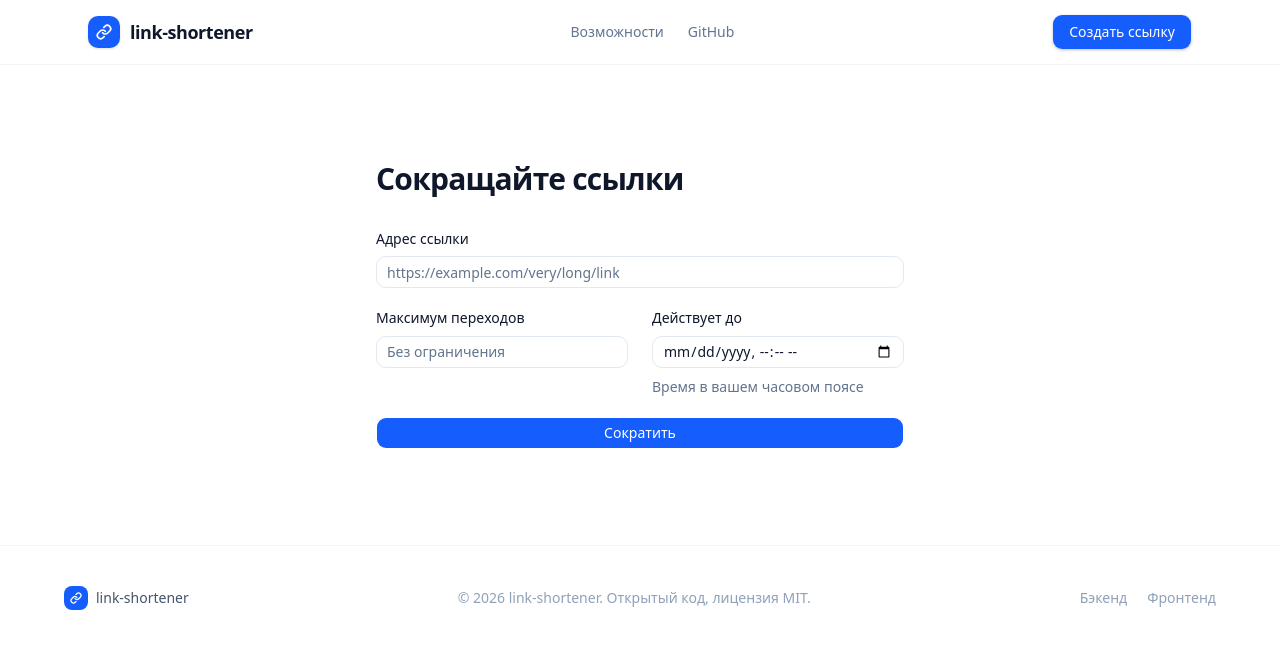
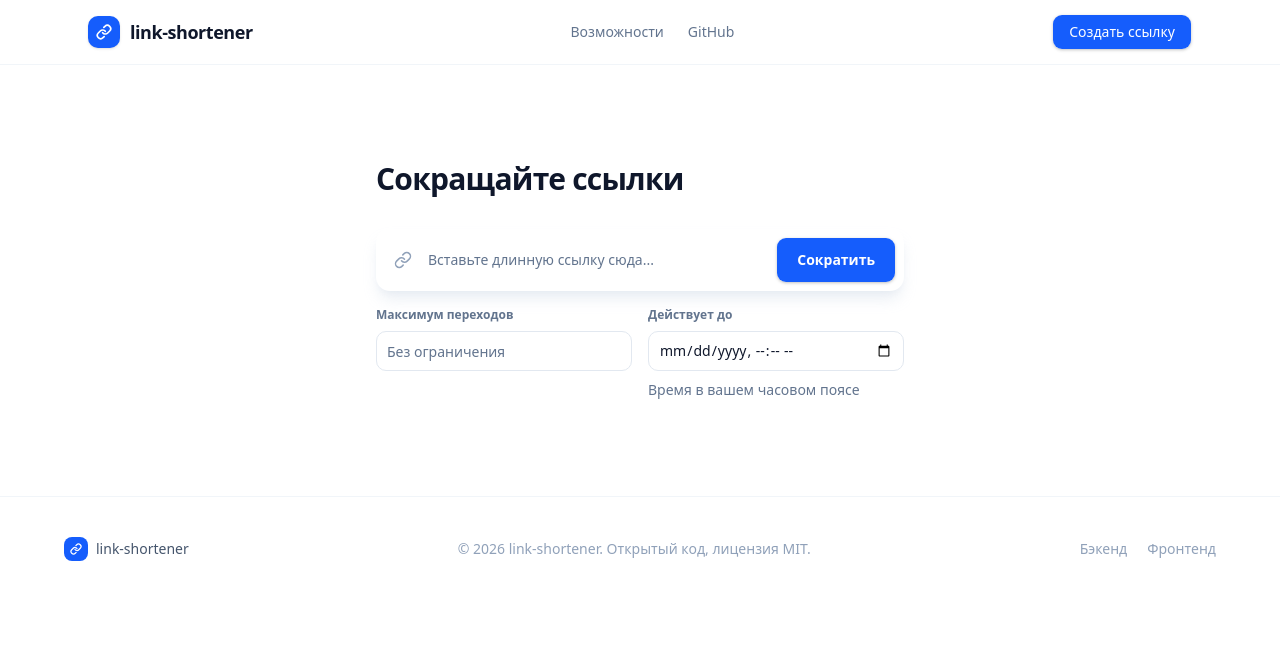
Before and after one commit to emilburganov/link-shortener-web, a React (Vite) app: page / in a window 1280 px wide. Shown: the top 648 px of the page. Built offline with nearby package versions, Linux system fonts and the light colour scheme.

Commit message:
feat: restyle create link form and result card

```diff
--- a/package.json
+++ b/package.json
@@ -17,6 +17,7 @@
     "prepare": "husky"
   },
   "dependencies": {
+    "@fontsource-variable/jetbrains-mono": "^5.3.0",
     "@fontsource-variable/manrope": "^5.3.0",
     "@hookform/resolvers": "^5.9.2",
     "@tailwindcss/vite": "^4.3.3",
--- a/src/features/create-link/CreateLinkForm.tsx
+++ b/src/features/create-link/CreateLinkForm.tsx
@@ -1,10 +1,11 @@
 import { zodResolver } from '@hookform/resolvers/zod'
+import { LinkIcon } from 'lucide-react'
 import { useForm } from 'react-hook-form'
 
 import { useCreateLink } from '@/api/links'
 import { Alert, AlertDescription } from '@/components/ui/alert'
 import { Button } from '@/components/ui/button'
-import { Field, FieldDescription, FieldError, FieldGroup, FieldLabel } from '@/components/ui/field'
+import { Field, FieldDescription, FieldError, FieldLabel } from '@/components/ui/field'
 import { Input } from '@/components/ui/input'
 import { createLinkErrorMessage } from '@/features/create-link/errors'
 import {
@@ -13,6 +14,7 @@ import {
   type CreateLinkFormValues,
 } from '@/features/create-link/schema'
 import { ShortLinkResult } from '@/features/create-link/ShortLinkResult'
+import { cn } from '@/lib/utils'
 
 export function CreateLinkForm() {
   const createLink = useCreateLink()
@@ -27,56 +29,77 @@ export function CreateLinkForm() {
   })
 
   return (
-    <div className="flex flex-col gap-6">
+    <div className="flex flex-col gap-6 text-left">
       <form
         noValidate
+        className="flex flex-col gap-4"
         onSubmit={handleSubmit((values) => createLink.mutate(toCreateLinkRequest(values)))}
       >
-        <FieldGroup>
         <Field data-invalid={!!errors.url}>
-            <FieldLabel htmlFor="url">Адрес ссылки</FieldLabel>
+          <div
+            className={cn(
+              'flex items-center rounded-xl border-2 bg-white shadow-lg shadow-slate-200/80 transition-colors',
+              errors.url ? 'border-red-400' : 'border-transparent focus-within:border-blue-500',
+            )}
+          >
+            <LinkIcon className="ml-4 size-[18px] shrink-0 text-slate-400" strokeWidth={2} />
+
+            <FieldLabel htmlFor="url" className="sr-only">
+              Адрес ссылки
+            </FieldLabel>
             <Input
               id="url"
               type="url"
-              placeholder="https://example.com/very/long/link"
+              placeholder="Вставьте длинную ссылку сюда..."
               autoComplete="off"
               aria-invalid={!!errors.url}
+              className="h-auto flex-1 border-0 bg-transparent px-4 py-4 text-base shadow-none focus-visible:ring-0 dark:bg-transparent"
               {...register('url')}
             />
-            <FieldError errors={[errors.url]} />
+
+            <Button
+              type="submit"
+              disabled={createLink.isPending}
+              className="m-1.5 h-auto shrink-0 rounded-lg px-5 py-3 text-sm font-semibold shadow-sm"
+            >
+              {createLink.isPending ? 'Создаю...' : 'Сократить'}
+            </Button>
+          </div>
+          <FieldError errors={[errors.url]} className="pl-1" />
         </Field>
 
-          <div className="grid gap-6 sm:grid-cols-2">
+        <div className="grid gap-4 sm:grid-cols-2">
           <Field data-invalid={!!errors.maxClicks}>
-              <FieldLabel htmlFor="maxClicks">Максимум переходов</FieldLabel>
+            <FieldLabel htmlFor="maxClicks" className="text-xs font-semibold text-slate-500">
+              Максимум переходов
+            </FieldLabel>
             <Input
               id="maxClicks"
               inputMode="numeric"
               placeholder="Без ограничения"
               autoComplete="off"
               aria-invalid={!!errors.maxClicks}
+              className="h-10 rounded-lg bg-white"
               {...register('maxClicks')}
             />
             <FieldError errors={[errors.maxClicks]} />
           </Field>
 
           <Field data-invalid={!!errors.expiresAt}>
-              <FieldLabel htmlFor="expiresAt">Действует до</FieldLabel>
+            <FieldLabel htmlFor="expiresAt" className="text-xs font-semibold text-slate-500">
+              Действует до
+            </FieldLabel>
             <Input
               id="expiresAt"
               type="datetime-local"
               aria-invalid={!!errors.expiresAt}
+              className="h-10 rounded-lg bg-white"
               {...register('expiresAt')}
             />
             <FieldDescription>Время в вашем часовом поясе</FieldDescription>
             <FieldError errors={[errors.expiresAt]} />
           </Field>
         </div>
-
-          <Button type="submit" disabled={createLink.isPending}>
-            {createLink.isPending ? 'Создаю...' : 'Сократить'}
-          </Button>
-        </FieldGroup>
       </form>
 
       {createLink.isError && (
--- a/src/features/create-link/ShortLinkResult.tsx
+++ b/src/features/create-link/ShortLinkResult.tsx
@@ -1,7 +1,8 @@
-import { CheckIcon, CopyIcon } from 'lucide-react'
+import { CheckIcon, CopyIcon, LinkIcon } from 'lucide-react'
 
 import { Button } from '@/components/ui/button'
 import { useCopyToClipboard } from '@/hooks/use-copy-to-clipboard'
+import { cn } from '@/lib/utils'
 
 type ShortLinkResultProps = {
   shortUrl: string
@@ -11,20 +12,35 @@ export function ShortLinkResult({ shortUrl }: ShortLinkResultProps) {
   const { copied, copy } = useCopyToClipboard()
 
   return (
-    <div className="flex items-center justify-between gap-3 rounded-lg border p-4">
+    <div className="rounded-2xl border border-slate-200 bg-white p-6 text-left shadow-sm animate-in fade-in zoom-in-95 duration-300 motion-reduce:animate-none">
+      <p className="mb-3 text-xs font-semibold tracking-wide text-slate-400 uppercase">
+        Ваша короткая ссылка
+      </p>
+
+      <div className="flex items-center gap-3 rounded-xl border border-slate-200 bg-slate-50 px-4 py-3.5">
+        <LinkIcon className="size-4 shrink-0 text-blue-500" strokeWidth={2} />
+
         <a
           href={shortUrl}
           target="_blank"
           rel="noreferrer"
-        className="min-w-0 break-all font-medium underline-offset-4 hover:underline"
+          className="min-w-0 flex-1 font-mono text-base font-semibold break-all text-blue-700 hover:text-blue-900 hover:underline"
         >
           {shortUrl}
         </a>
 
-      <Button type="button" variant="outline" size="sm" onClick={() => copy(shortUrl)}>
+        <Button
+          type="button"
+          onClick={() => copy(shortUrl)}
+          className={cn(
+            'h-auto shrink-0 rounded-lg px-4 py-2 text-sm font-semibold transition-all duration-200',
+            copied && 'bg-emerald-100 text-emerald-700 hover:bg-emerald-100',
+          )}
+        >
           {copied ? <CheckIcon /> : <CopyIcon />}
           {copied ? 'Скопировано' : 'Копировать'}
         </Button>
       </div>
+    </div>
   )
 }
--- a/src/index.css
+++ b/src/index.css
@@ -2,11 +2,13 @@
 @import 'tw-animate-css';
 @import 'shadcn/tailwind.css';
 @import '@fontsource-variable/manrope';
+@import '@fontsource-variable/jetbrains-mono';
 
 @custom-variant dark (&:is(.dark *));
 
 @theme inline {
   --font-heading: var(--font-sans);
+  --font-mono: 'JetBrains Mono Variable', ui-monospace, monospace;
   --font-sans: 'Manrope Variable', system-ui, sans-serif;
   --color-sidebar-ring: var(--sidebar-ring);
   --color-sidebar-border: var(--sidebar-border);
```
Also changed, not shown: 1 other file (tests, documents, lock files or other folders). Lines whose indentation alone changed are shown as unchanged.
